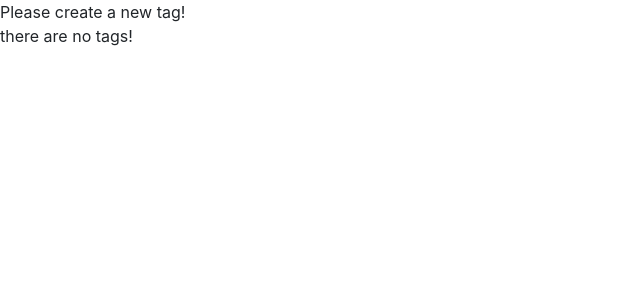
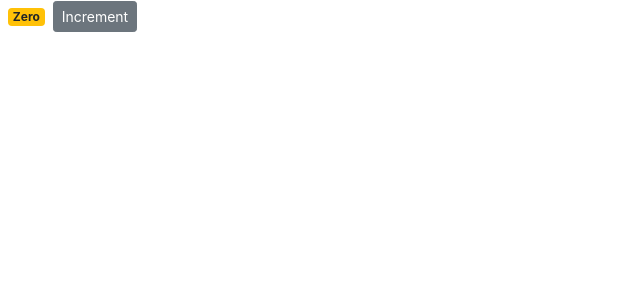
Before and after one commit to naeemhaq/learnreactjs, a React (Create React App) app: page / in a window 1280 px wide. Shown: the top 300 px of the page, without its empty margins (0-640 px from the left). Built offline with nearby package versions, Linux system fonts and the light colour scheme.

Commit message:
fixed references in index.js also bind event handlers using bind.

```diff
--- /dev/null
+++ b/src/components/counter2.jsx
@@ -0,0 +1,42 @@
+import React, { Component } from 'react';
+
+class Counter2 extends Component {
+    state = {
+        count: 0,
+        imageUrl: 'https://picsum.photos/200',
+        tags: []
+    };
+
+    constructor () {
+        super(); // call the constructor of parent class
+        // with the bind method you can set the value of this.
+        // bind method will return a new instance of handleIncrement function
+        // in which this will always reference to the current object
+        this.handleIncrement = this.handleIncrement.bind(this);
+    }
+    handleIncrement() {
+        console.log('Increment Clicked', this);
+    }
+
+    render() {
+
+        return(
+            <React.Fragment>
+                <span className={this.getBadgeClasses()}>{this.formatCount()}</span>
+                <button onClick={this.handleIncrement} className="btn btn-secondary btn-sm">Increment</button>
+            </React.Fragment>
+        );
+    }
+
+    getBadgeClasses() {
+        let classes = "badge m-2 badge-";
+        classes += this.state.count === 0 ? "warning" : "primary";
+        return classes;
+    }
+    formatCount() {
+        const {count} = this.state;
+        return count === 0 ? "Zero" : count;
+    }
+}
+
+export default Counter2;
--- a/src/index.js
+++ b/src/index.js
@@ -5,8 +5,9 @@
 import * as serviceWorker from './serviceWorker';
 import 'bootstrap/dist/css/bootstrap.css';
 import Counter from './components/counter';
+import Counter2 from './components/counter2';
 
-ReactDOM.render(<Counter />, document.getElementById('root'));
+ReactDOM.render(<Counter2 />, document.getElementById('root'));
 
 // If you want your app to work offline and load faster, you can change
 // unregister() to register() below. Note this comes with some pitfalls.
```
